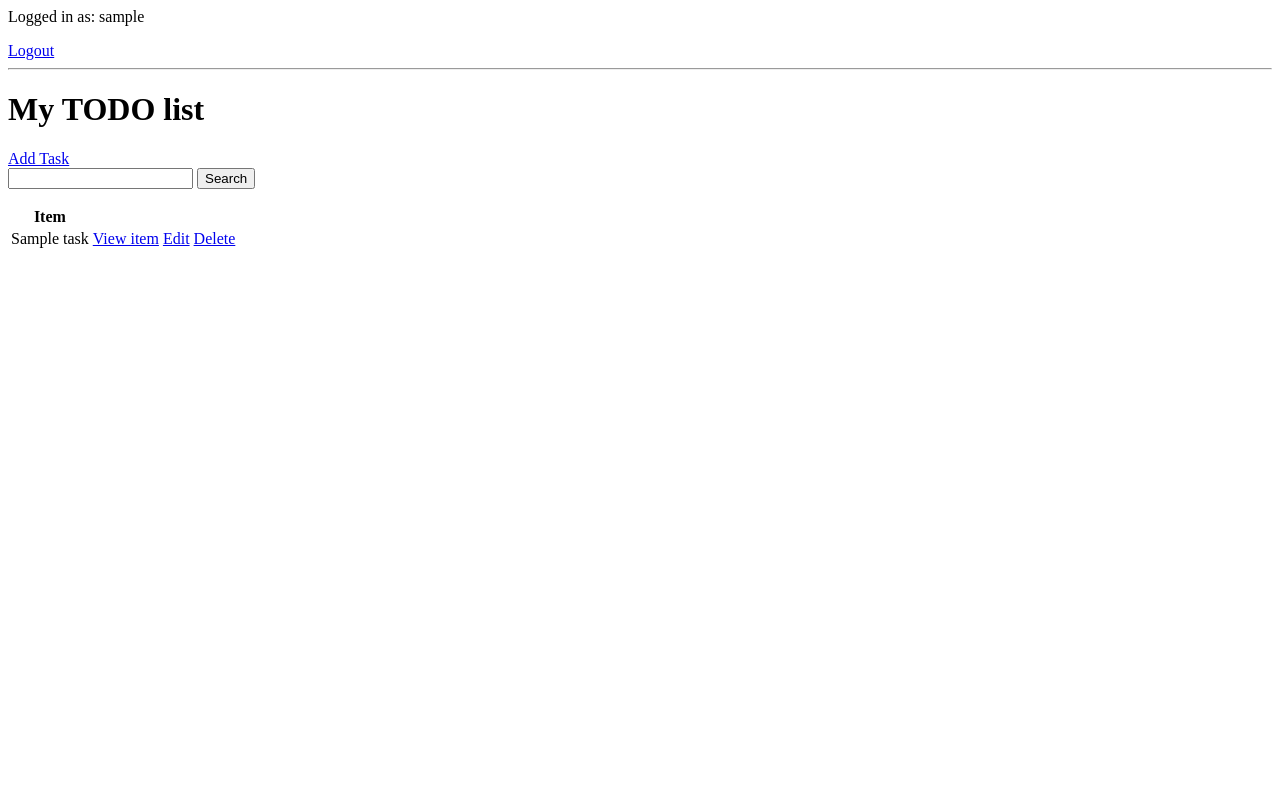
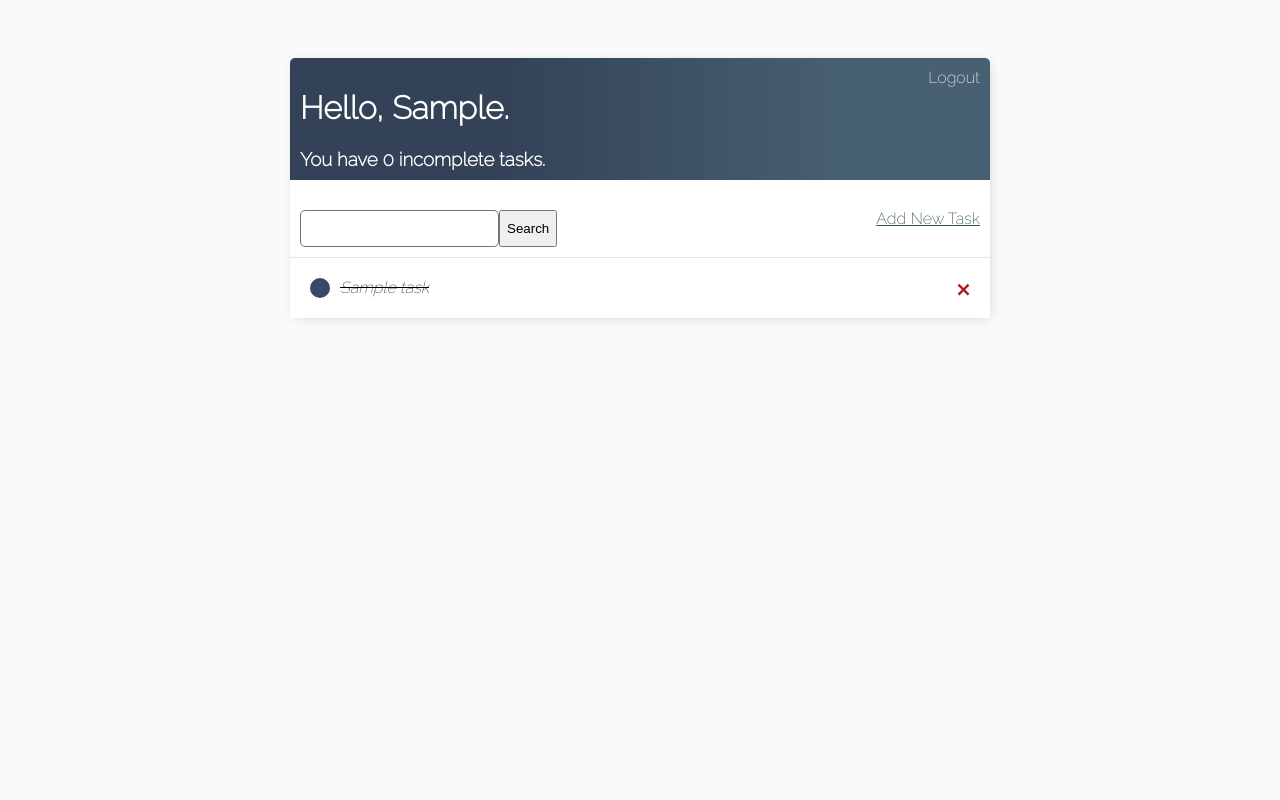
Before and after one commit to MatSaf123/to-do-tasks-platform, a Django app: page / in a window 1280 px wide. Run offline with Django 3.2, Linux system fonts and the light colour scheme; a user stored in the database is signed in; tables that the repository leaves empty hold one stand-in row (values such as "Sample post"); parts of the project's set-up code (start-up, migrations or seed data) failed here and were passed over.

Commit message:
Add styling with CSS

```diff
--- /dev/null
+++ b/static/style.css
@@ -0,0 +1,119 @@
+body{
+    background-color: #fafafa;
+    font-family: 'Raleway', sans-serif;
+    padding-top: 50px;
+}
+
+a, p {
+    color: darkslategray;
+}
+
+.container {
+    max-width: 700px;
+    margin: auto;
+    background-color: #fff;
+    -webkit-box-shadow: 2px 2px 13px -4px rgba(0, 0, 0, 0.20);
+    box-shadow: 2px 2px 13px -4px rgba(0, 0, 0, 0.20);
+}
+
+.task-title {
+    display: flex;
+}
+
+.task-title a {
+    text-decoration: none;
+    color: darkslategray;
+    margin-left: 10px;
+}
+
+.header-bar {
+    display: flex;
+    justify-content: space-between;
+    color: #fff;
+    padding: 10px;
+    border-radius: 5px 5px 0 0;
+    background: linear-gradient(90deg, #334257 30%, #476072 80%, #476072 100%);
+
+}
+
+.header-bar a {
+    color: rgb(247, 247, 247);
+    text-decoration: none;
+}
+
+.task-wrapper {
+    display: flex;
+    align-items: center;
+    justify-content: space-between;
+    padding: 20px;
+    background-color: #fff;
+    border-top: 1px solid rgb(226, 226, 226);
+}
+
+.task-complete-icon {
+    height: 20px;
+    width: 20px;
+    background-color: #394867;
+    border-radius: 50%;
+}
+
+.task-incomplete-icon {
+    height: 20px;
+    width: 20px;
+    background-color: #9BA4B4;
+    border-radius: 50%;
+}
+
+.delete-link {
+    text-decoration: none;
+    font-weight: 700;
+    color: rgb(173, 24, 24);
+    font-size: 32px;
+    line-height: 0;
+}
+
+.search-bar {
+    display: flex;
+    margin-top: 20px;
+}
+
+.search-add-wrapper {
+    display: flex;
+    justify-content: space-between;
+    align-items: center;
+    padding: 10px;
+}
+
+input[type=text],
+input[type=password],
+textarea {
+    border: 1px solid #757575;
+    border-radius: 5px;
+    padding: 10px;
+    width: 90%;
+}
+
+label {
+    padding-top: 10px !important;
+    display: block;
+}
+
+.button {
+    border: 1px solid #757575;
+    background-color: #FFF;
+    color: #14274E;
+    padding: 10px;
+    font-size: 14px;
+    border-radius: 5px;
+    cursor: pointer;
+    text-decoration: none;
+}
+
+.form-body {
+    padding: 16px
+}
+
+.no-items-placeholder {
+    padding: 10px;
+    display: flex;
+}
--- a/templates/base/task.html
+++ b/templates/base/task.html
@@ -1,2 +1,7 @@
+{% extends 'main.html' %}
+{% block content %}
+
 <h1>Task: {{task}}</h1>
 <a href="{% url 'tasks' %}">Go back</a>
+
+{% endblock content %}
--- a/templates/base/task_list.html
+++ b/templates/base/task_list.html
@@ -1,31 +1,51 @@
+{% extends 'main.html' %}
+{% block content %}
+
+<div class="header-bar">
+    <div>
+        <h1>Hello, {{request.user|title}}.</h1>
+        <h3 style="margin: 0">You have {{count}} incomplete task{{count|pluralize:"s"}}.</h3>
+    </div>
+
     {% if request.user.is_authenticated %}
-<p>Logged in as: {{request.user}}</p>
     <a href="{% url 'logout' %}">Logout</a>
     {% else %}
     <a href="{% url 'login' %}">Login</a>
     {% endif %}
 
-<hr>
-<h1>My TODO list</h1>
-<a href="{%url 'task-create' %}">Add Task</a>
+</div>
 
-<form method="GET">
+<div class="search-add-wrapper">
+    <form class="search-bar" method="GET">
         <input type="text" name="search-area" value="{{search_input}}">
         <input type="submit" value="Search">
     </form>
+    <a href="{% url 'task-create' %}">Add New Task</a>
+</div>
 
-<table>
-    <tr>
-        <th>Item</th>
-    </tr>
+<div class="task-items-wrapper">
     {% for task in tasks %}
-    <tr>
-        <td>{{task.title}}</td>
-        <td><a href="{%url 'task' task.id %}">View item</a></td>
-        <td><a href="{%url 'task-update' task.id %}">Edit</a></td>
-        <td><a href="{%url 'task-delete' task.id %}">Delete</a></td>
-    </tr>
+        <div class="task-wrapper">
+            {% if task.is_completed %}
+            <div class="task-title">
+                <div class="task-complete-icon"></div>
+                <i><s><a href="{% url 'task-update' task.id %}">{{task}}</a></s></i>
+            </div>
+            <a class="delete-link" href="{% url 'task-delete' task.id %}">&#215</a>
+
+            {% else %}
+
+            <div class="task-title">
+                <div class="task-incomplete-icon"></div>
+                <i><a href="{% url 'task-update' task.id %}">{{task}}</a></i>
+            </div>
+            <a class="delete-link" href="{% url 'task-delete' task.id %}">&#215</a>
+            {% endif %}
+        </div>
     {% empty %}
-        <h3>No items in list</h3>
+    <div class="no-items-placeholder">
+        <h3>No items on the list. <a href="{% url 'task-create' %}">Add something.</a></h3>
+    </div>
     {% endfor %}
-</table>
+</div>
+{% endblock content %}
--- /dev/null
+++ b/templates/main.html
@@ -0,0 +1,22 @@
+{% load static %}
+<!DOCTYPE html>
+<html>
+<head>
+    <meta charset='utf-8'>
+    <meta http-equiv='X-UA-Compatible' content='IE=edge'>
+    <title>To Do Tasks</title>
+    <meta name='viewport' content='width=device-width, initial-scale=1'>
+
+    <link rel="preconnect" href="https://fonts.googleapis.com">
+    <link rel="preconnect" href="https://fonts.gstatic.com" crossorigin>
+    <link href="https://fonts.googleapis.com/css2?family=Raleway:wght@200&display=swap" rel="stylesheet">
+    <link rel="stylesheet" type="text/css" href="{% static 'style.css' %}">
+
+</head>
+<body>
+    <div class="container">
+        {% block content %}
+        {% endblock content %}
+    </div>
+</body>
+</html>
```
Also changed, not shown: templates/base/task_confirm_delete.html (+15 -6 lines), templates/base/task_form.html (+15 -7 lines), templates/users/login.html (+14 -7 lines), templates/users/register.html (+14 -7 lines), todo_list/settings.py (+6 -2 lines). Lines whose indentation alone changed are shown as unchanged.
